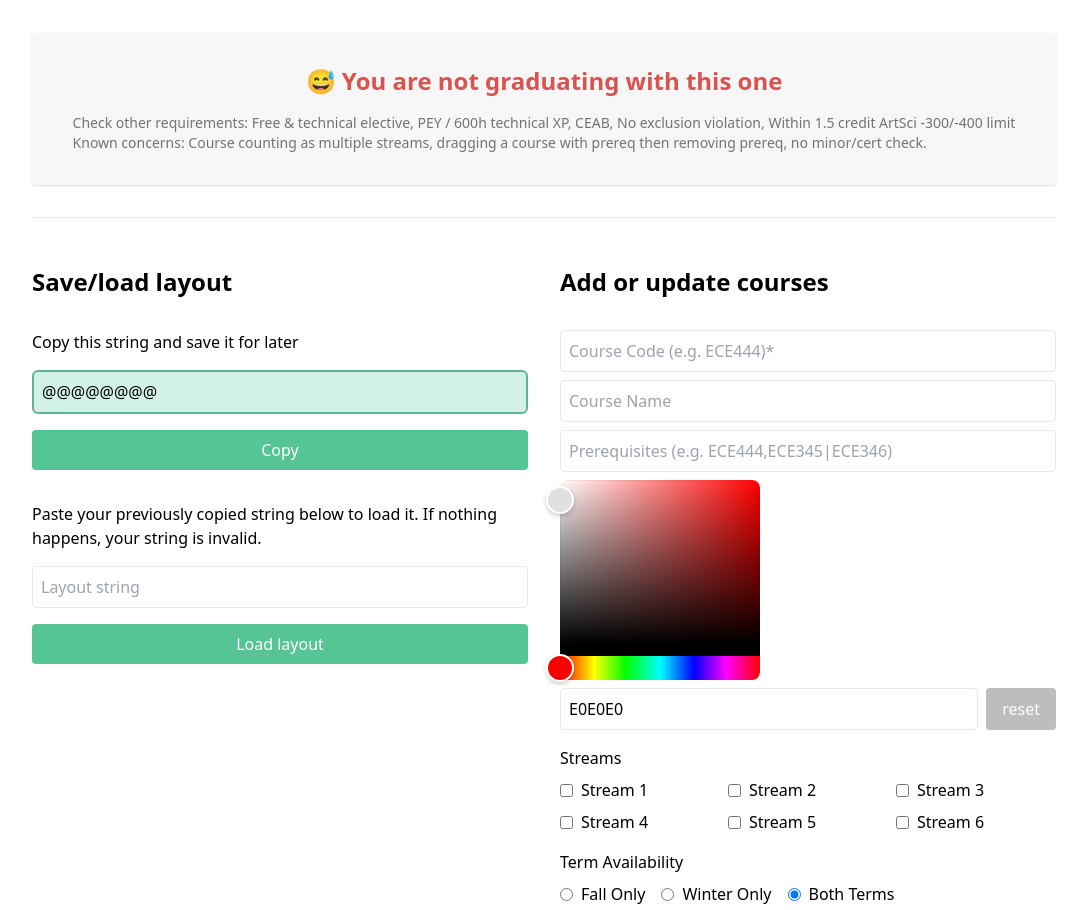
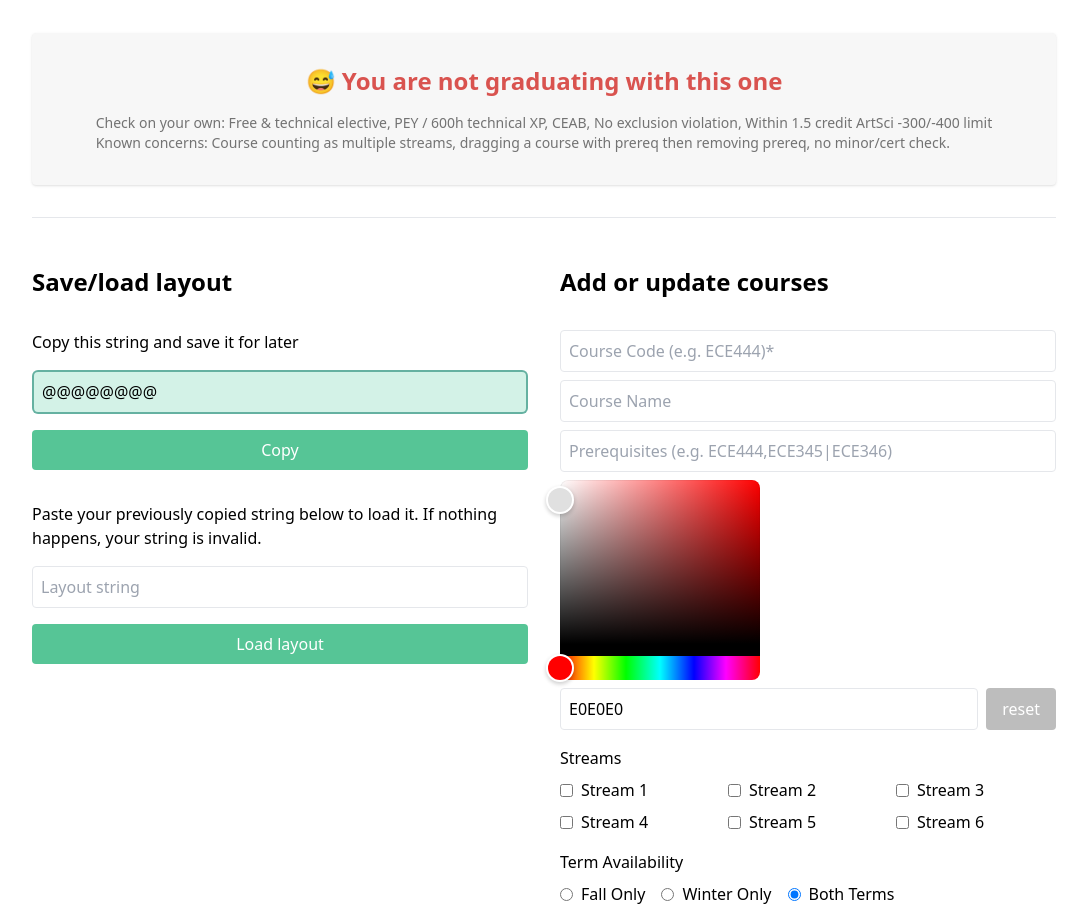
Before and after one commit to sunnwydays/ecepathmaker, a React (Vite) app: page / in a window 1280 px wide. Shown: the part 1207-2117 px from the top of the page, without its empty margins (96-1183 px from the left). Built offline with nearby package versions, Linux system fonts and the light colour scheme.

Commit message:
Change Also check to Check on your own in graduation

```diff
--- a/src/components/WillYouGraduate.tsx
+++ b/src/components/WillYouGraduate.tsx
@@ -61,7 +61,7 @@ const WillYouGraduate: FC<WillYouGraduateProps> = ({ conditions }) => {
                 { graduation ? <h2 className="text-2xl font-semibold text-green3">🎓 You graduate</h2>
                 : <h2 className="text-2xl font-semibold text-comp3">😅 You are not graduating with this one</h2> }
                 <div className='text-neutral-500 mt-4 text-sm'>
-                    <p>Check other requirements: Free & technical elective, PEY / 600h technical XP, CEAB, No exclusion violation, Within 1.5 credit ArtSci -300/-400 limit</p>
+                    <p>Check on your own: Free & technical elective, PEY / 600h technical XP, CEAB, No exclusion violation, Within 1.5 credit ArtSci -300/-400 limit</p>
                     <p>Known concerns: Course counting as multiple streams, dragging a course with prereq then removing prereq, no minor/cert check.</p>
                 </div>
             </div>
```
